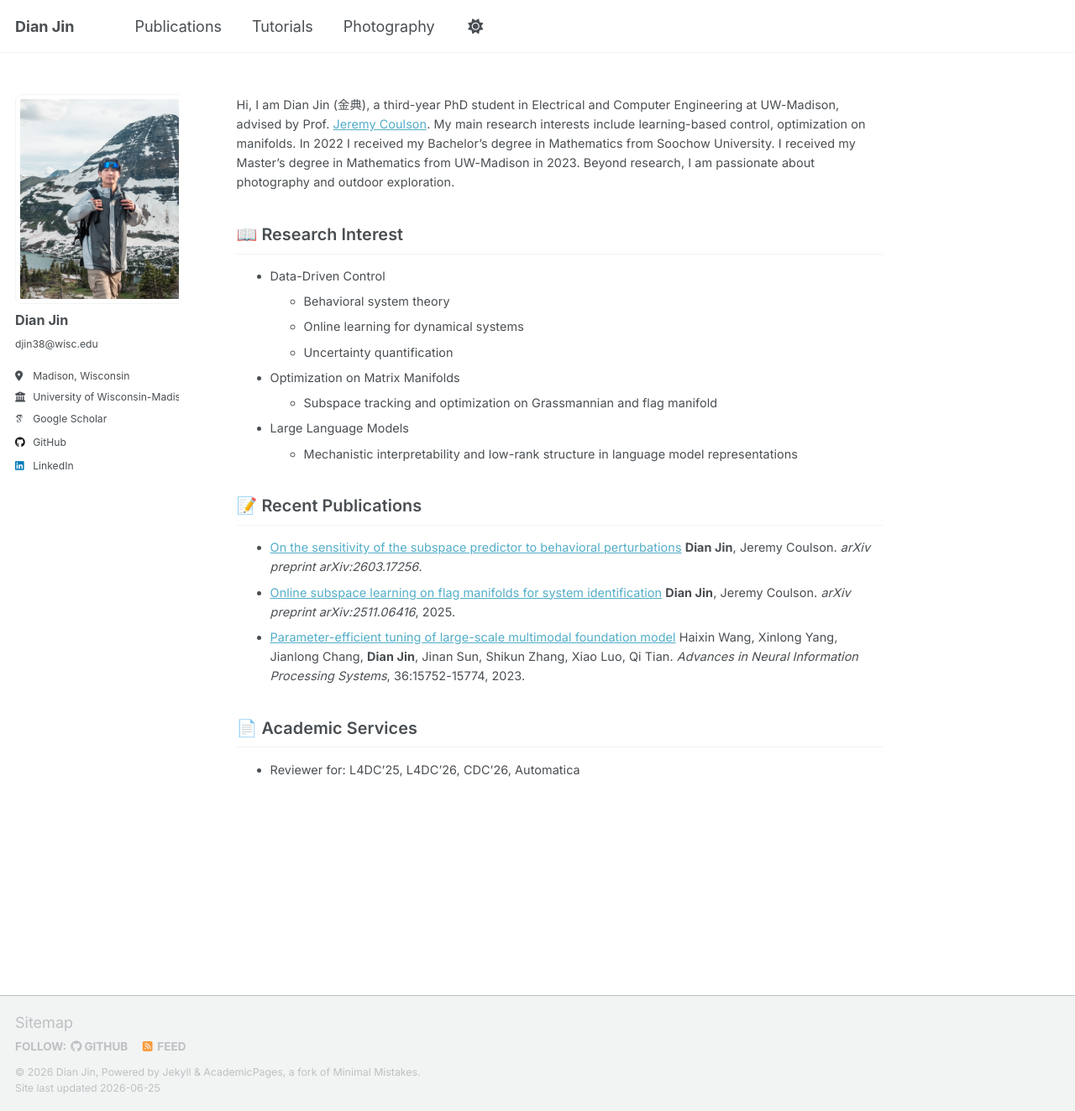
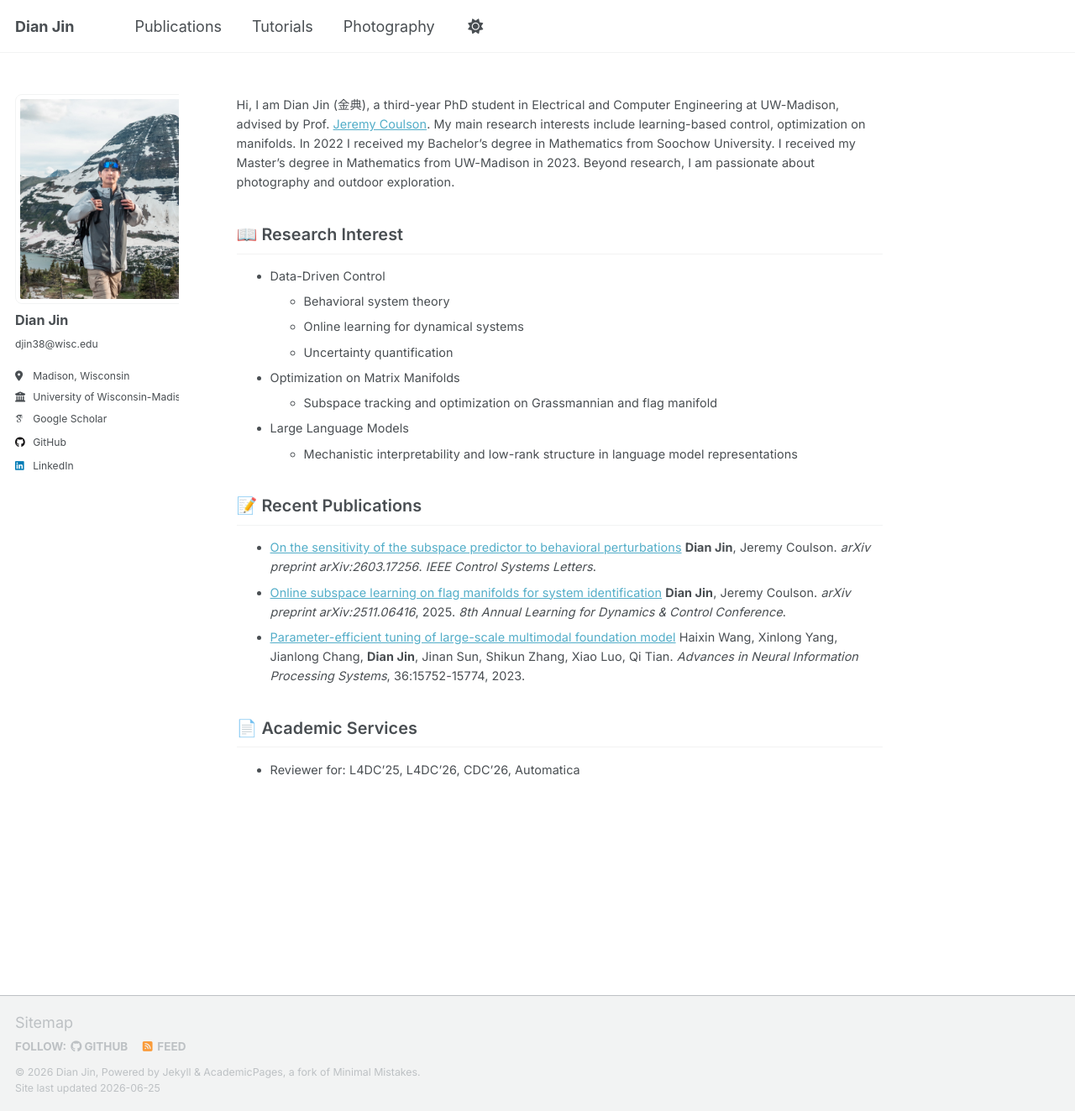
Before and after one commit to DianJin-Frederick/DianJin-Frederick.github.io, a Jekyll site: the page built from _pages/about.md, in a window 1280 px wide and 1323 px high. Shown: the whole window at 84% size. Built offline with Jekyll 4.4.1, drawn with Linux system fonts in a browser that asks for light colours; some web fonts are replaced; a script that is not in the unit is left out.

Commit message:
Restore publication venues

```diff
--- a/_pages/about.md
+++ b/_pages/about.md
@@ -23,9 +23,9 @@
   - Mechanistic interpretability and low-rank structure in language model representations
 
 ## 📝 Recent Publications
-- [On the sensitivity of the subspace predictor to behavioral perturbations](https://arxiv.org/abs/2603.17256) **Dian Jin**, Jeremy Coulson. *arXiv preprint arXiv:2603.17256*.
+- [On the sensitivity of the subspace predictor to behavioral perturbations](https://arxiv.org/abs/2603.17256) **Dian Jin**, Jeremy Coulson. *arXiv preprint arXiv:2603.17256*. *IEEE Control Systems Letters*.
 - [Online subspace learning on flag manifolds for system identification](https://arxiv.org/abs/2511.06416)
-  **Dian Jin**, Jeremy Coulson. *arXiv preprint arXiv:2511.06416*, 2025.
+  **Dian Jin**, Jeremy Coulson. *arXiv preprint arXiv:2511.06416*, 2025. *8th Annual Learning for Dynamics & Control Conference*.
 - [Parameter-efficient tuning of large-scale multimodal foundation model](https://proceedings.neurips.cc/paper_files/paper/2023/hash/32ebb6b560ee58abbdae834e5f37cb5d-Abstract-Conference.html)
   Haixin Wang, Xinlong Yang, Jianlong Chang, **Dian Jin**, Jinan Sun, Shikun Zhang, Xiao Luo, Qi Tian. *Advances in Neural Information Processing Systems*, 36:15752-15774, 2023.
 
```
